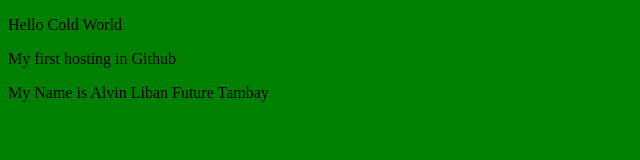
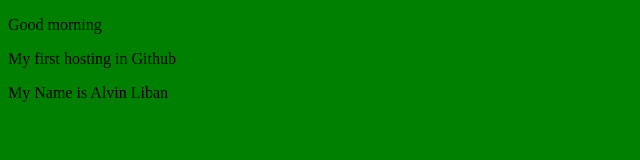
Before and after one commit to alvinliban11/Environmental, a plain HTML site: page index.html in a window 1280 px wide. Shown: the whole page, without its empty margins (0-640 px from the left). Drawn offline with Linux system fonts and the light colour scheme.

Commit message:
Update index.html

```diff
--- a/index.html
+++ b/index.html
@@ -6,8 +6,6 @@
     <meta name="viewport" content="width=device-width, initial-scale=1.0">
     <link rel="stylesheet" href="style.css">
     <title>My App</title>
-</head>
-<body>
     	<!-- Translation Code here -->
         <span>
             <div class="translate" id="google_translate_element"></div>
@@ -18,8 +16,11 @@
                 <script type="text/javascript" src="//translate.google.com/translate_a/element.js?cb=googleTranslateElementInit"></script>
         </span>
         <!-- Translation Code End here -->
-    <p>Hello Cold World</p>
+</head>
+<body>
+
+    <p>Good morning</p>
     <p>My first hosting in Github</p>
-    <p>My Name is Alvin Liban Future Tambay</p>
+    <p>My Name is Alvin Liban</p>
 </body>
 </html>
```
